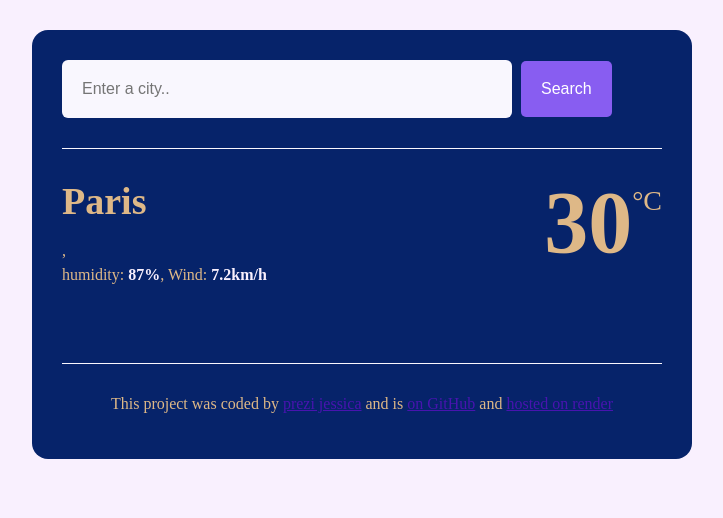
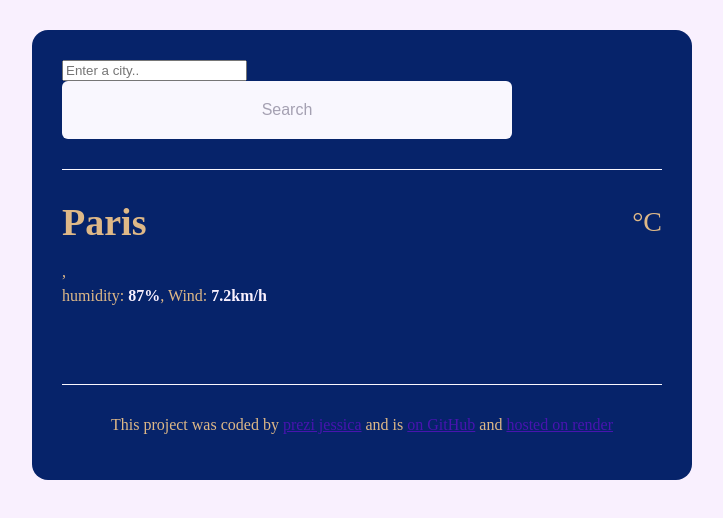
Before and after one commit to jessiebobra/my-favourite-weather-app, a website built with Parcel: page index.html in a window 1280 px wide. Shown: the whole page, without its empty margins (278-1001 px from the left). Built offline with nearby package versions, Linux system fonts and the light colour scheme; no server answers.

Commit message:
slight correction to html

```diff
--- a/index.html
+++ b/index.html
@@ -18,8 +18,8 @@
     <div class="weather-app">
         <header>
             <form id="search-form">
-                <input type="search" placeholder="Enter a city.." required class="search-form-input" id="search-form-input" />
-                <input type="submit" value="Search" class="search-button" />
+                <input type="search" placeholder="Enter a city.." required id="search-form-input" id="search-form-input" />
+                <input type="submit" value="Search" class="search-form-input" />
             </form>
         </header>
         <main>
@@ -33,7 +33,7 @@
                 </div>
                 <div class="current-temperature">
                     <div  id="icon"></div>
-                    <div class="current-temperature-value" id="temperature">30</div>
+                    <div class="current-temperature-value" id="temperature"></div>
                     <div class="current-temperature-unit">°C</div>
                 </div>
             </div>
```
